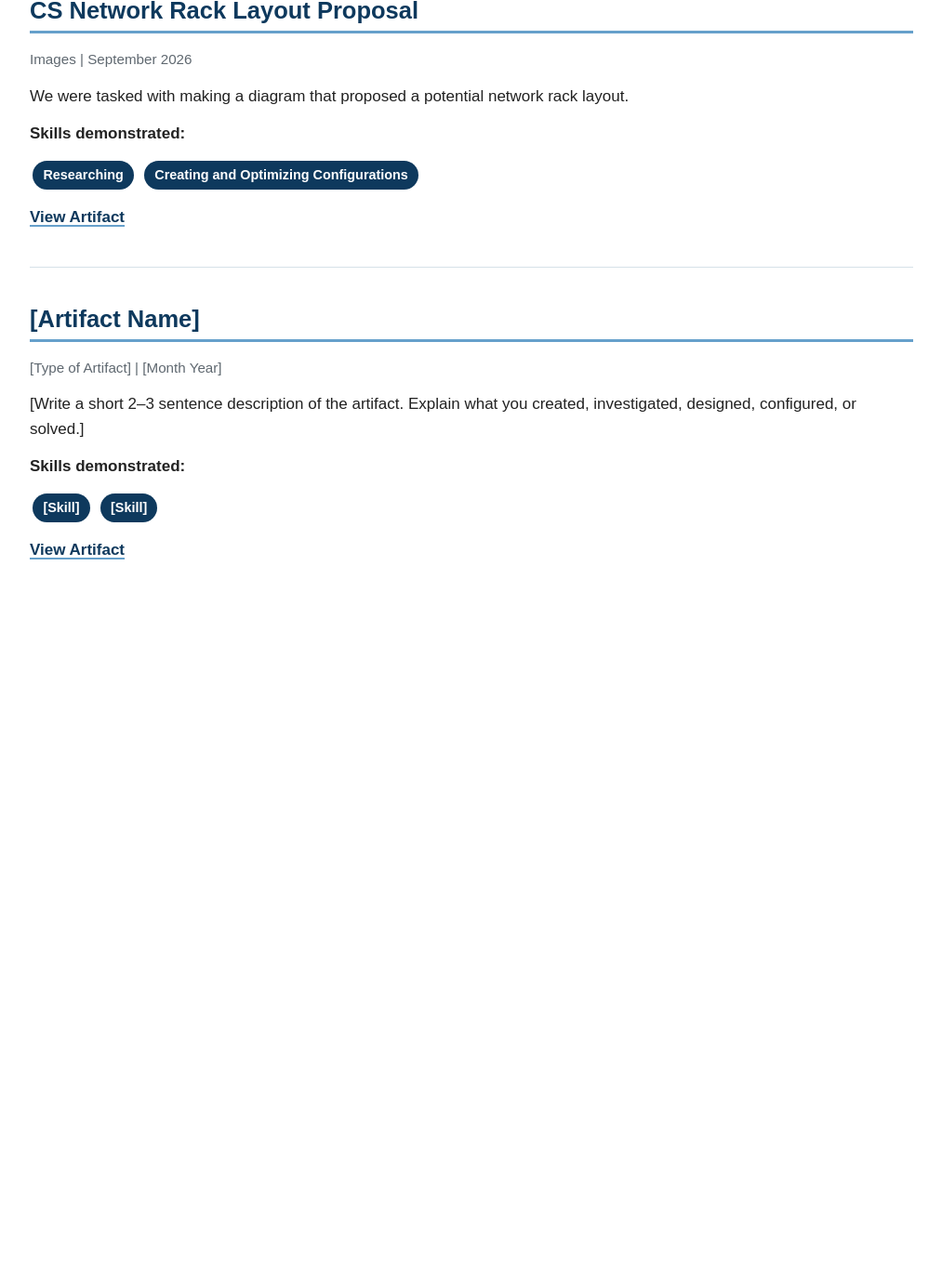
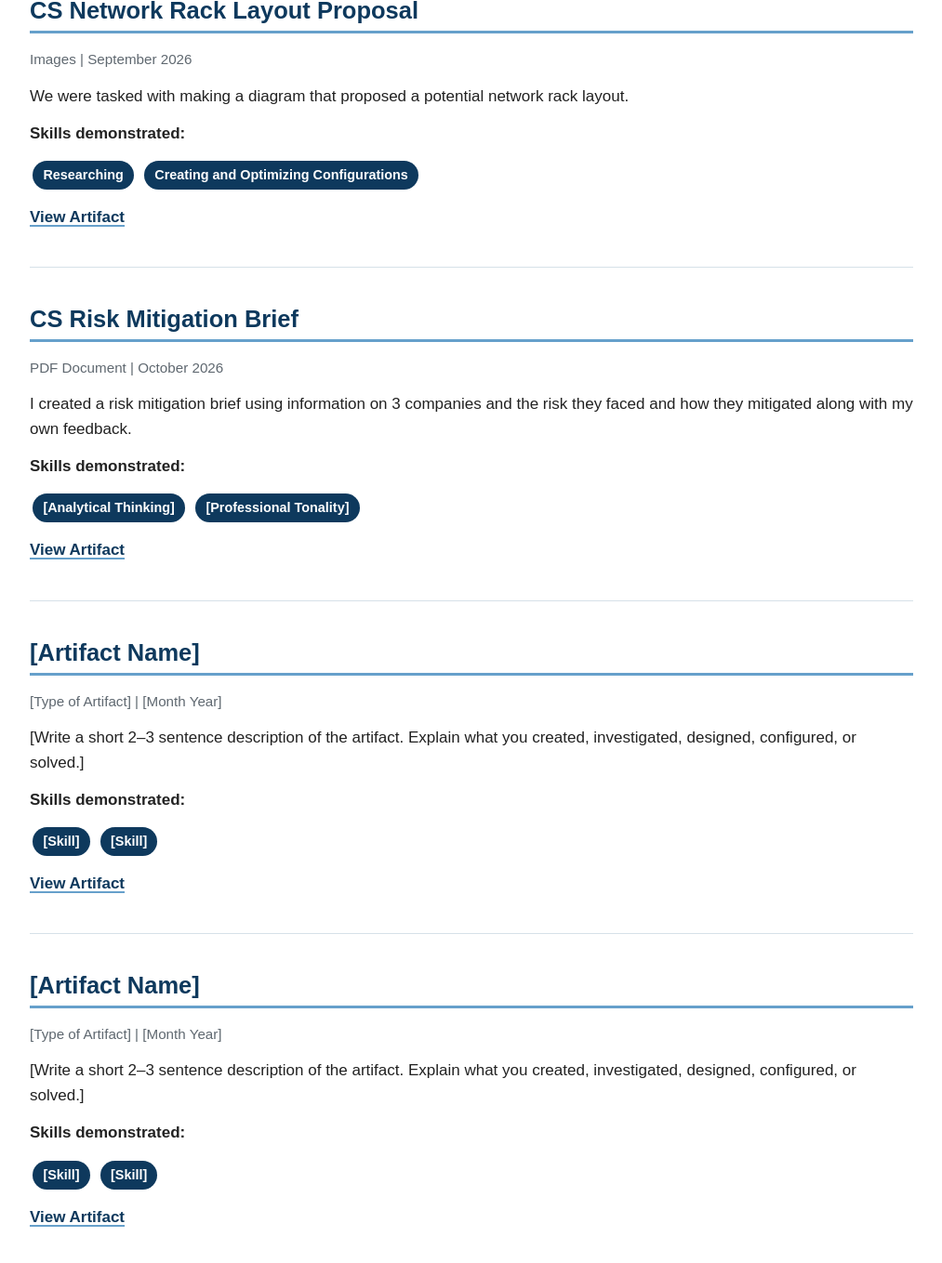
Before and after one commit to ShadowSeamus/apex-portfolio, a Jekyll site: the page built from artifacts.md, in a window 1280 px wide and 1400 px high, scrolled down 2270 px. Shown: the top 1359 px of the window at 93% size, without its empty margins (133-1146 px from the left). Built offline with Jekyll 4.4.1, drawn with Linux system fonts in a browser that asks for light colours; before the commit the page ends 2952 px from its top, so only the background shows below that.

Commit message:
add risk mitigation brief artifact

```diff
--- a/artifacts.md
+++ b/artifacts.md
@@ -108,6 +108,34 @@ We were tasked with making a diagram that proposed a potential network rack layo
 
 ---
 
+## CS Risk Mitigation Brief
+<p class="artifact-meta">PDF Document | October 2026</p>
+
+I created a risk mitigation brief using information on 3 companies and the risk they faced and how they mitigated along with my own feedback.
+
+**Skills demonstrated:**
+
+<span class="skill-tag">[Analytical Thinking]</span>
+<span class="skill-tag">[Professional Tonality]</span>
+
+[View Artifact](./artifacts/risk-mitigation-brief/index.md)
+
+---
+
+## [Artifact Name]
+<p class="artifact-meta">[Type of Artifact] | [Month Year]</p>
+
+[Write a short 2–3 sentence description of the artifact. Explain what you created, investigated, designed, configured, or solved.]
+
+**Skills demonstrated:**
+
+<span class="skill-tag">[Skill]</span>
+<span class="skill-tag">[Skill]</span>
+
+[View Artifact](artifact/folder/)
+
+---
+
 ## [Artifact Name]
 <p class="artifact-meta">[Type of Artifact] | [Month Year]</p>
 
```
Also changed, not shown: artifacts/risk-mitigation-brief/index.md (added, +38 -0 lines), 1 other file.
